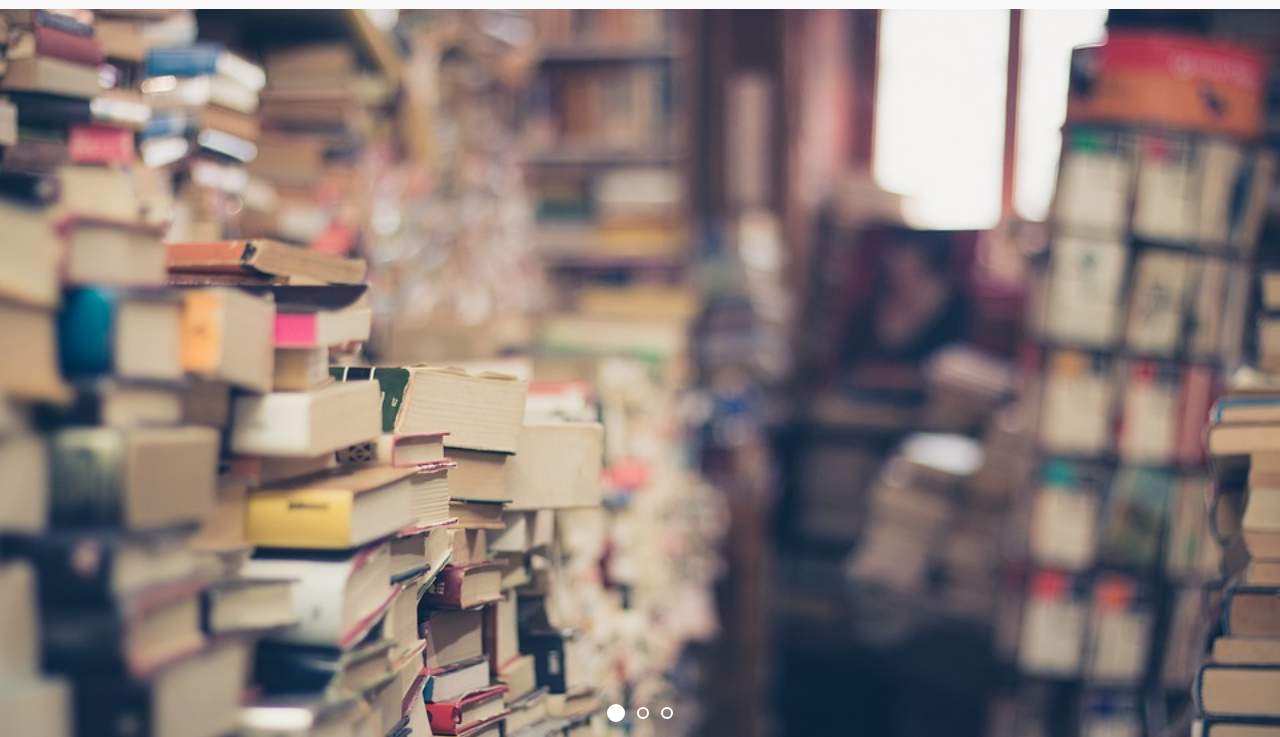
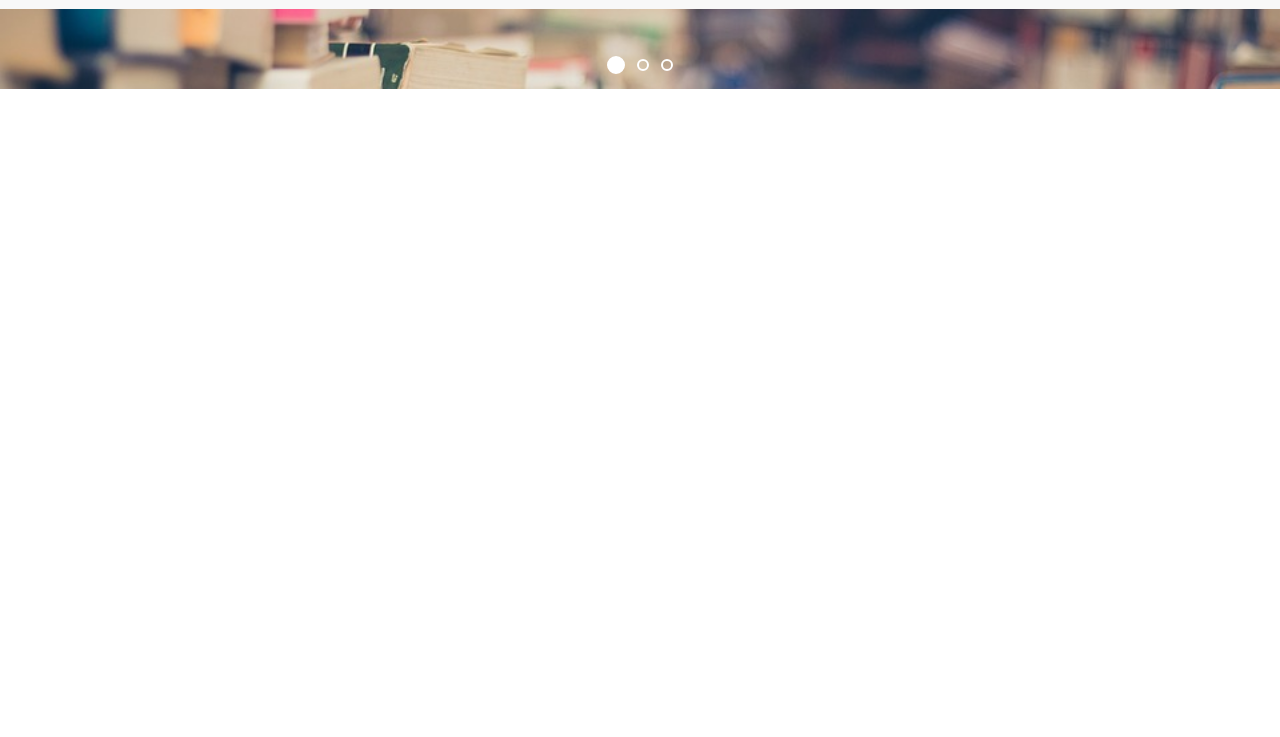
Before and after one commit to Manolo-dev/projet-thalia, a plain HTML site: page index.html in a window 1280 px wide. Shown: the part 63-800 px from the top of the page. Drawn offline with Linux system fonts and the light colour scheme.

Commit message:
Update styles.css

```diff
--- a/src/styles/styles.css
+++ b/src/styles/styles.css
@@ -143,7 +143,7 @@ main {
 
 .slide-wrapper img {
     width: 100vw;
-    height: calc(100vh - 72px);
+    height: 10vh;
     object-fit: cover;
 }
 
```
